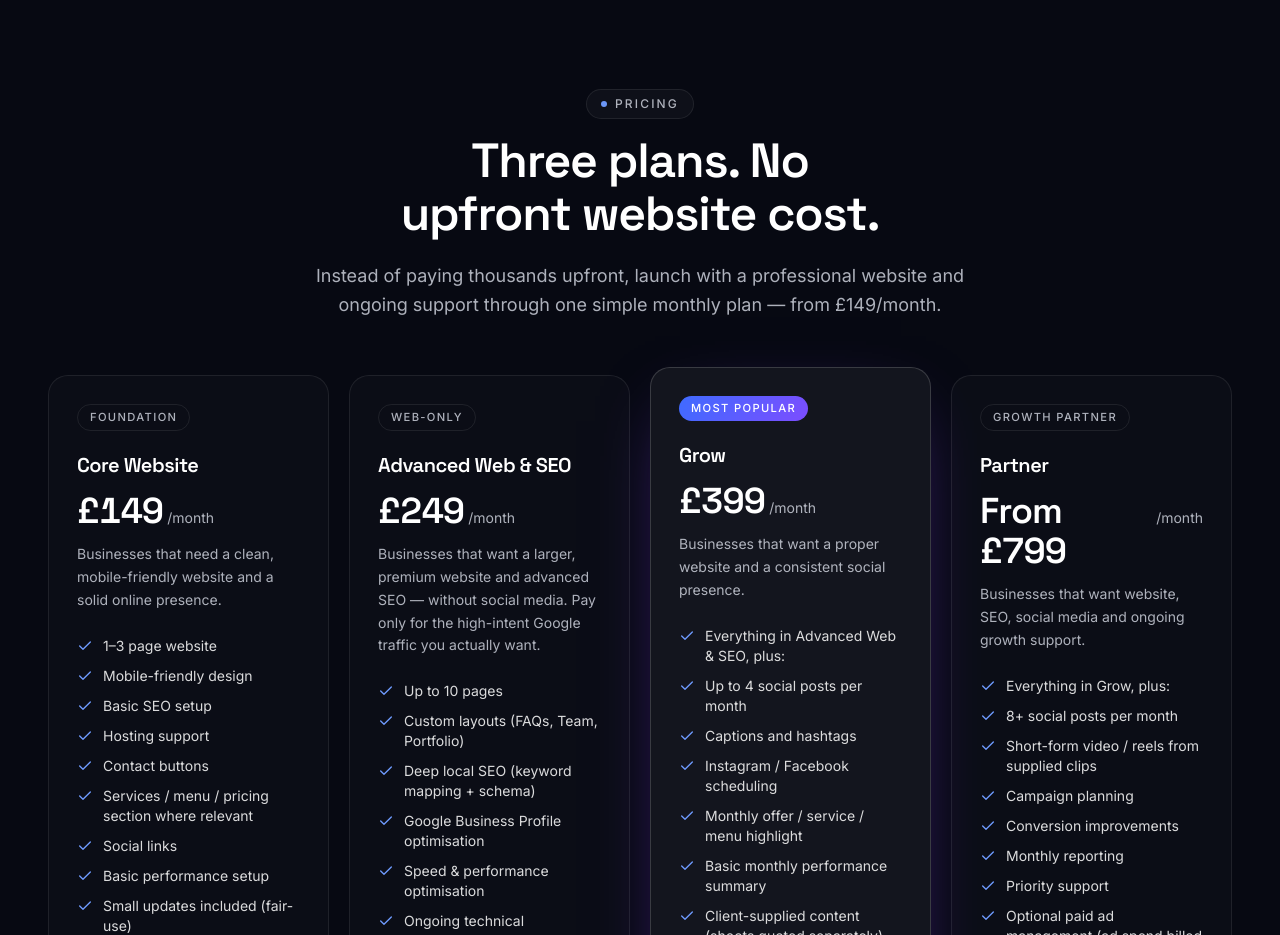
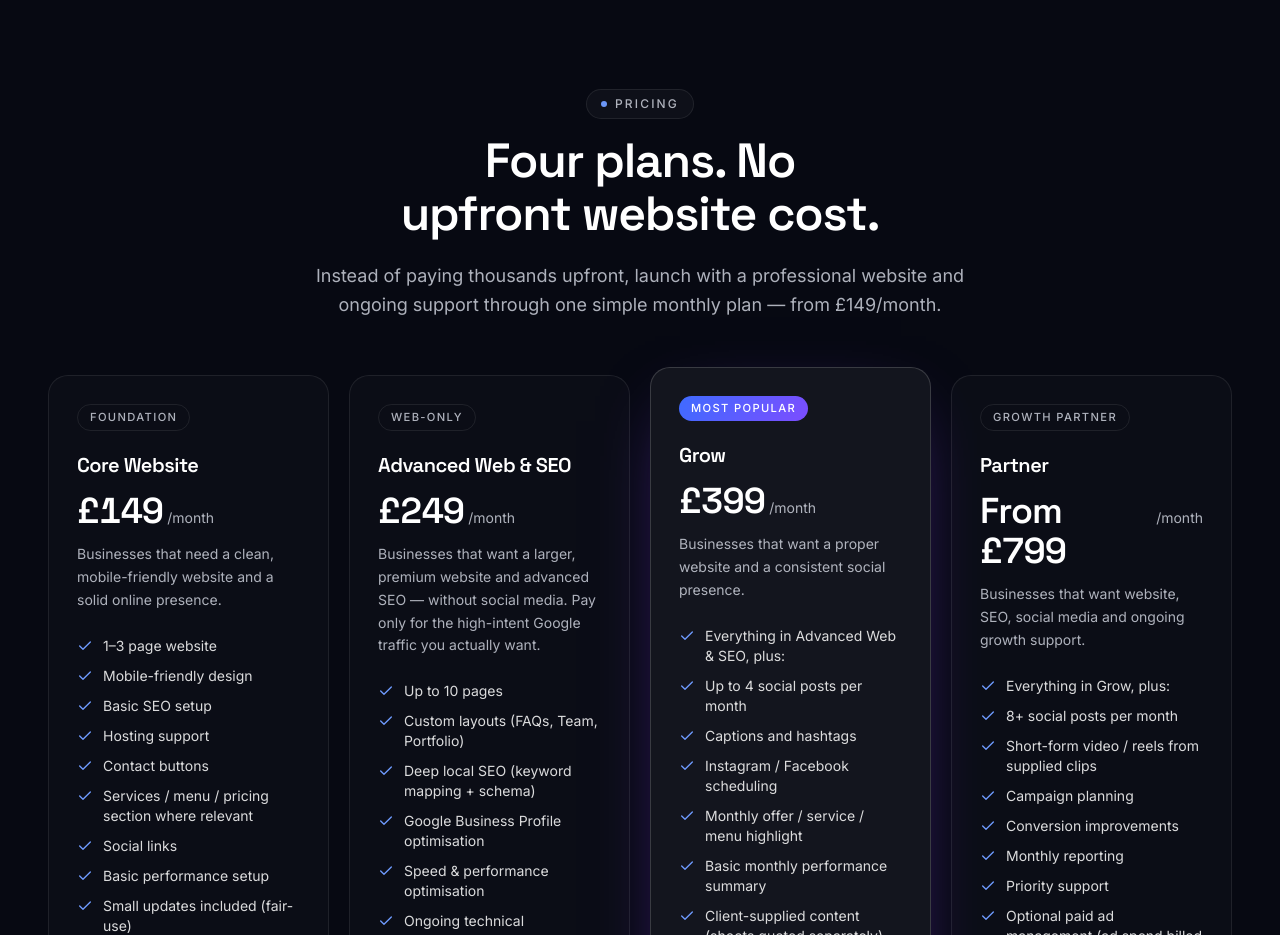
Before and after one commit to DylanP9/Lunamar-Digital, a Next.js app: page / in a window 1280 px wide. Shown: the part 2920-3855 px from the top of the page. Built offline with nearby package versions, Linux system fonts and the light colour scheme.

Commit message:
Quick edit

```diff
--- a/src/app/pricing/page.tsx
+++ b/src/app/pricing/page.tsx
@@ -21,7 +21,7 @@ export default function PricingPage() {
       <PageHero
         eyebrow="Pricing"
         title="Monthly plans, no upfront website cost."
-        description="Instead of paying thousands upfront for a website, launch with a professional website and ongoing support through a simple monthly plan — from £149/month. Three clear tiers, no hidden build fees."
+        description="Instead of paying thousands upfront for a website, launch with a professional website and ongoing support through a simple monthly plan — from £149/month. Four clear tiers, no hidden build fees."
       />
 
       <section className="section pt-0">
--- a/src/components/sections/PricingSection.tsx
+++ b/src/components/sections/PricingSection.tsx
@@ -9,7 +9,7 @@ export default function PricingSection() {
       <div className="container-x">
         <SectionHeader
           eyebrow="Pricing"
-          title="Three plans. No upfront website cost."
+          title="Four plans. No upfront website cost."
           description="Instead of paying thousands upfront, launch with a professional website and ongoing support through one simple monthly plan — from £149/month."
         />
         <div className="mt-14">
```
